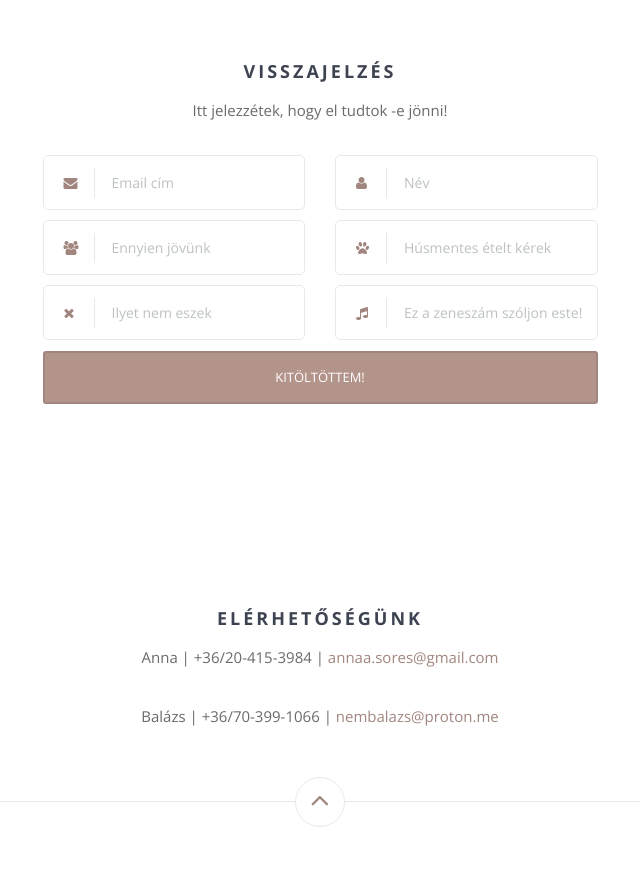
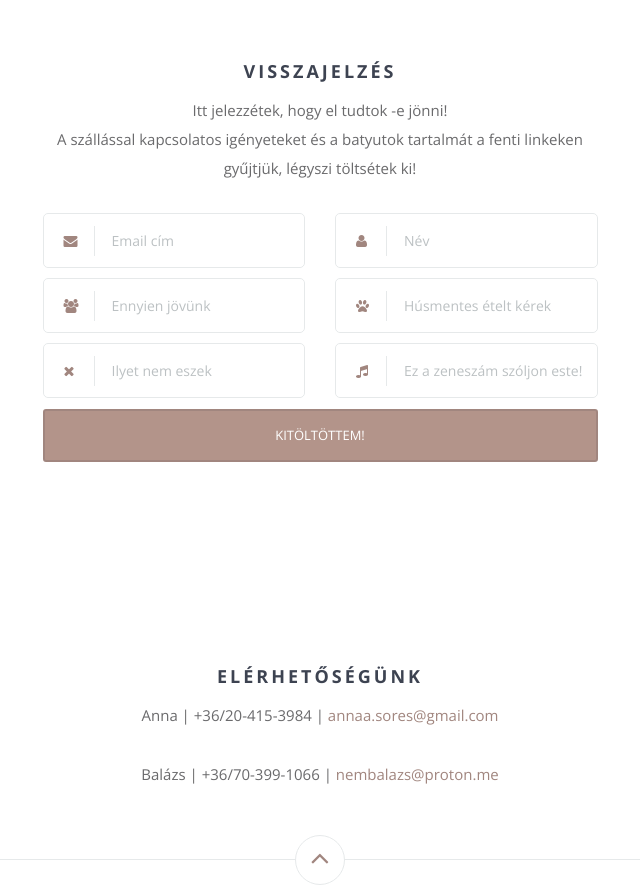
Before and after one commit to annaesbalazs/eskuvo, a website: page index.html in a window 1280 px wide. Shown: the part 4584-5477 px from the top of the page, without its empty margins (320-960 px from the left). Drawn offline with nearby package versions, Linux system fonts and the light colour scheme; some packages are replaced by stand-ins of ours; files whose address does not match are found by name.

Commit message:
Add reminder to Visszajelzés

```diff
--- a/index.html
+++ b/index.html
@@ -486,7 +486,7 @@
         <div class="row">
             <div class="col-md-6 col-md-offset-3">
                 <h3>Visszajelzés</h3>
-                <p>Itt jelezzétek, hogy el tudtok -e jönni!</p>
+                <p>Itt jelezzétek, hogy el tudtok -e jönni!<br>A szállással kapcsolatos igényeteket és a batyutok tartalmát a fenti linkeken gyűjtjük, légyszi töltsétek ki!</p>
                 <form id="rsvp-form" class="rsvp-form"
                       action=""
                       method="POST">
```
